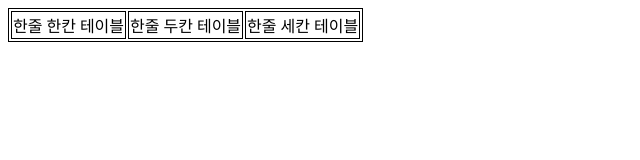
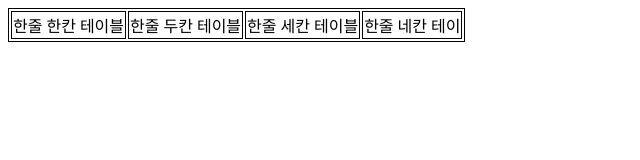
Before and after one commit to kwonhj123/kwon, a plain HTML site: page index.html in a window 1280 px wide. Shown: the whole page, without its empty margins (0-640 px from the left). Drawn offline with Linux system fonts and the light colour scheme.

Commit message:
테이블 또 추가

```diff
--- a/index.html
+++ b/index.html
@@ -16,6 +16,7 @@
                 <td>한줄 한칸 테이블</td>
                 <td>한줄 두칸 테이블</td>
                 <td>한줄 세칸 테이블</td>
+                <td>한줄 네칸 테이</td>
             </tr>
         </table>
     </body>
```
